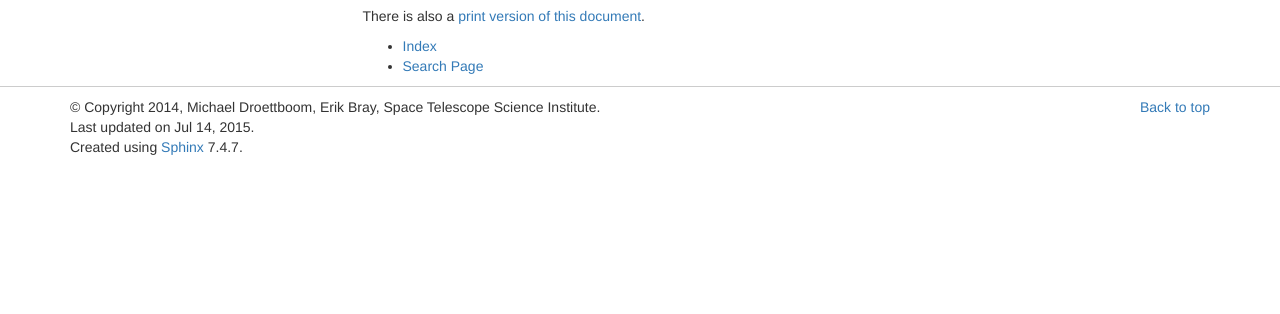
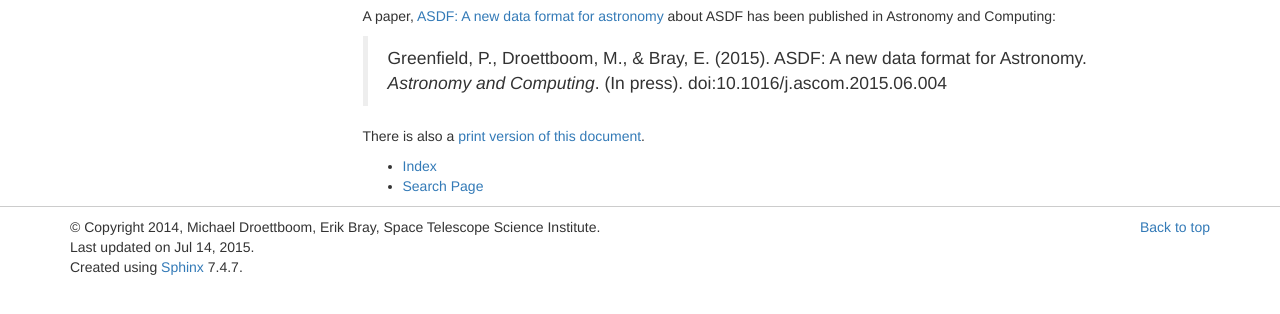
Before and after one commit to asdf-format/asdf-standard, a Sphinx documentation site: the page built from source/index.rst, in a window 1280 px wide, cut to the strip 364-678 px from the top of the page. Built offline with Sphinx 7.4.7, drawn with Linux system fonts in a browser that asks for light colours; pages that are not in the unit, such as notebooks, are missing from menus.

Commit message:
Add reference to paper

```diff
--- a/source/index.rst
+++ b/source/index.rst
@@ -24,6 +24,14 @@ released version of the ASDF standard.**
 
    asdf_in_fits.rst
 
+A paper, `ASDF: A new data format for astronomy
+<http://dx.doi.org/10.1016/j.ascom.2015.06.004>`__ about ASDF has been
+published in Astronomy and Computing:
+
+    Greenfield, P., Droettboom, M., & Bray, E. (2015). ASDF: A new
+    data format for Astronomy.  *Astronomy and Computing*.  (In
+    press).  doi:10.1016/j.ascom.2015.06.004
+
 .. only:: html
 
    There is also a `print version of this document
```
Also changed, not shown: README.md (+12 -0 lines).
